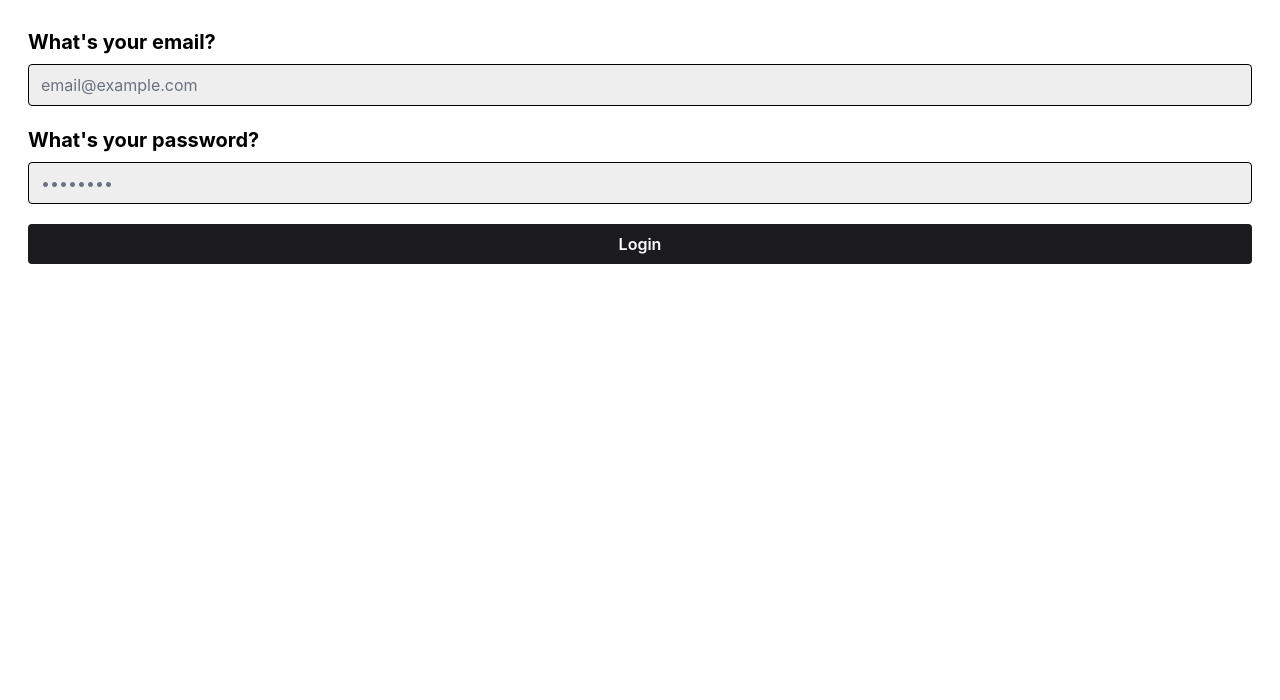
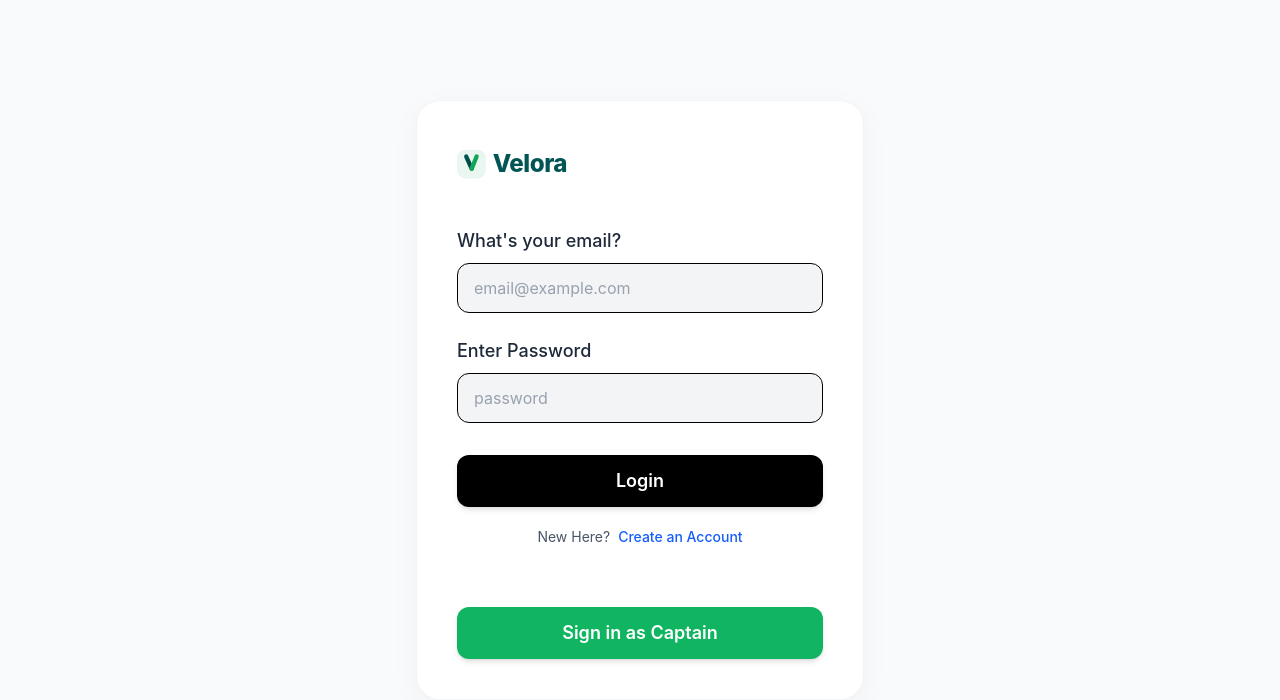
Before and after one commit to Jinx-08/Velora, a React app in the folder Frontend/: page /user-login in a window 1280 px wide. Shown: the top 700 px of the page. Built offline with nearby package versions, Linux system fonts and the light colour scheme; the HTML template or start-up script is replaced by a standard one.

Commit message:
Userlogin part done

```diff
--- a/Frontend/src/pages/Captainlogin.jsx
+++ b/Frontend/src/pages/Captainlogin.jsx
@@ -1,8 +1,61 @@
 import React from 'react'
+import { Link } from 'react-router-dom'
+import { useState } from 'react'
+import logo from '../assets/velora-driver.svg'
+
 
 const Captainlogin = () => {
+
+  const [email, setemail] = useState('')
+    const [password, setpassword] = useState('')
+    const [userDate, setuserDate] = useState({})
+
+
+    const handleSubmit = (e) => {
+      setuserDate({ Email: email, Password: password })
+      console.log(userDate)
+      e.preventDefault()
+      setemail('')
+      setpassword('')
+    }
+
   return (
-    <div>Captainlogin</div>
+    <div className='min-h-screen bg-[#f8fafc] flex items-center justify-center p-4'>
+      <div className='w-full max-w-md bg-white rounded-3xl shadow-[0_8px_30px_rgb(0,0,0,0.04)] p-8 sm:p-10 flex flex-col justify-between min-h-[600px] border border-gray-100'>
+
+        <div>
+          <img className='w-40 mb-8' src={logo} alt="Logo" />
+
+          <form className='flex flex-col' onSubmit={e => handleSubmit(e)}>
+              <h3 className='text-lg mb-2 font-medium text-gray-800'>What's your email?</h3>
+              <input className='bg-[#f3f4f6] mb-6 rounded-xl px-4 py-3 outline-none border focus:border-black focus:ring-1 focus:ring-black w-full text-base placeholder:text-gray-400 transition-all'
+                 value={email}
+                 onChange={(e) => setemail(e.target.value)}
+
+                 required type="email" placeholder='email@example.com' />
+
+              <h3 className='text-lg mb-2 font-medium text-gray-800'>Enter Password</h3>
+              <input className='bg-[#f3f4f6] mb-8 rounded-xl px-4 py-3 outline-none border focus:border-black focus:ring-1 focus:ring-black w-full text-base placeholder:text-gray-400 transition-all'
+                 value={password}
+                 onChange={(e) => setpassword(e.target.value)}
+                 required type="password" placeholder='password' />
+
+              <button type='submit' className='bg-black font-semibold text-white mb-5 py-3 px-4 rounded-xl w-full text-lg hover:bg-gray-800 transition-colors shadow-md'>Login</button>
+
+              <p className='text-center text-sm text-gray-600'>
+                Join a fleet !! <Link to='/user-signup' className='text-blue-600 font-medium hover:underline ml-1'>Register as a Captain</Link>
+              </p>
+          </form>
+        </div>
+
+        <div className='mt-10'>
+          <Link to='/captain-login' className=' flex items-center justify-center bg-[#ee0166] hover:bg-[#0e9952] transition-colors font-semibold text-white py-3 px-4 rounded-xl w-full text-lg shadow-md'>
+            Sign in as User
+          </Link>
+        </div>
+
+      </div>
+    </div>
   )
 }
 
--- a/Frontend/src/pages/Home.jsx
+++ b/Frontend/src/pages/Home.jsx
@@ -8,7 +8,7 @@ const Home = () => {
   return (
     <div>
         <div className='bg-cover bg-center bg-[url(https://images.unsplash.com/photo-1538563188159-070c4db2bc65?w=600&auto=format&fit=crop&q=60&ixlib=rb-4.1.0&ixid=M3wxMjA3fDB8MHxzZWFyY2h8MjB8fHRyYWZmaWMlMjBsaWdodHxlbnwwfHwwfHx8MA%3D%3D)]  h-screen pt-8 flex justify-between flex-col w-full bg-red-400'>
-            <img className='w-39 ml-0' src={logo} alt="Logo" />
+            <img className='w-28 ml-8' src={logo} alt="Logo" />
             <div className='bg-white pb-8 py-4 px-4 '>
                 <h2 className='text-3xl font-bold' > Get Started With Velora </h2>
                 <Link to='/user-login' className='bg-black text-white w-full flex items-center justify-center py-3 rounded mt-5' >
--- a/Frontend/src/pages/Userlogin.jsx
+++ b/Frontend/src/pages/Userlogin.jsx
@@ -1,25 +1,58 @@
 import React from 'react'
+import logo from '../assets/gemini-svg.svg'
+import { Link } from 'react-router-dom'
+import { useState } from 'react'
+
+const Userlogin = () => {
+  const [email, setemail] = useState('')
+  const [password, setpassword] = useState('')
+  const [userDate, setuserDate] = useState({})
 
 
-const Userlogin = () => {
+  const handleSubmit = (e) => {
+    setuserDate({ Email: email, Password: password })
+    console.log(userDate)
+    e.preventDefault()
+    setemail('')
+    setpassword('')
+  }
+
   return (
-    <div>
+    <div className='min-h-screen bg-[#f8fafc] flex items-center justify-center p-4'>
+      <div className='w-full max-w-md bg-white rounded-3xl shadow-[0_8px_30px_rgb(0,0,0,0.04)] p-8 sm:p-10 flex flex-col justify-between min-h-[600px] border border-gray-100'>
 
+        <div>
+          <img className='w-36 mb-10' src={logo} alt="Logo" />
 
+          <form className='flex flex-col' onSubmit={e => handleSubmit(e)}>
+              <h3 className='text-lg mb-2 font-medium text-gray-800'>What's your email?</h3>
+              <input className='bg-[#f3f4f6] mb-6 rounded-xl px-4 py-3 outline-none border focus:border-black focus:ring-1 focus:ring-black w-full text-base placeholder:text-gray-400 transition-all'
+                 value={email}
+                 onChange={(e) => setemail(e.target.value)}
 
-        <form className='p-7 flex flex-col' >
+                 required type="email" placeholder='email@example.com' />
 
-            <h3 className='text-xl mb-2 font-bold' >What's your email?</h3>
-            <input className='bg-[#eeeeee] mb-5 rounded px-3 py-2 border w-full placeholder:text-gray-500 text-black text-base' required type="email" placeholder='email@example.com' />
+              <h3 className='text-lg mb-2 font-medium text-gray-800'>Enter Password</h3>
+              <input className='bg-[#f3f4f6] mb-8 rounded-xl px-4 py-3 outline-none border focus:border-black focus:ring-1 focus:ring-black w-full text-base placeholder:text-gray-400 transition-all'
+                 value={password}
+                 onChange={(e) => setpassword(e.target.value)}
+                 required type="password" placeholder='password' />
 
-            <h3 className='text-xl mb-2 font-bold' >What's your password?</h3>
-            <input className='bg-[#eeeeee] mb-5 rounded px-3 py-2 border w-full placeholder:text-gray-500 text-black text-base' required type="password" placeholder='••••••••' />
+              <button type='submit' className='bg-black font-semibold text-white mb-5 py-3 px-4 rounded-xl w-full text-lg hover:bg-gray-800 transition-colors shadow-md'>Login</button>
 
-            <button type='submit' className='bg-[#1b1b1f] font-semibold text-white py-2 px-4 rounded hover:bg-blue-600'>Login</button>
+              <p className='text-center text-sm text-gray-600'>
+                New Here? <Link to='/user-signup' className='text-blue-600 font-medium hover:underline ml-1'>Create an Account</Link>
+              </p>
+          </form>
+        </div>
 
-        </form>
+        <div className='mt-10'>
+          <Link to='/captain-login' className=' flex items-center justify-center bg-[#10b461] hover:bg-[#0e9952] transition-colors font-semibold text-white py-3 px-4 rounded-xl w-full text-lg shadow-md'>
+            Sign in as Captain
+          </Link>
+        </div>
 
-
+      </div>
     </div>
   )
 }
```
Also changed, not shown: Frontend/src/assets/gemini-svg.svg, Frontend/src/assets/velora-driver.svg (added).
